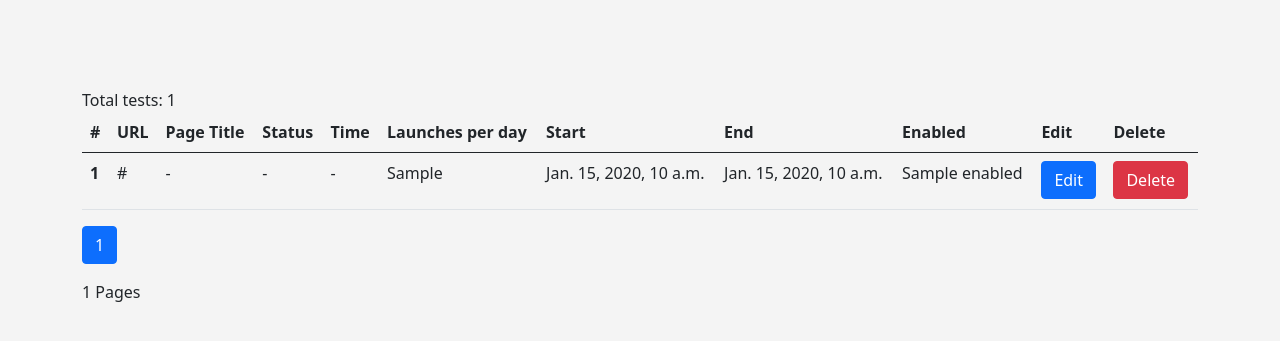
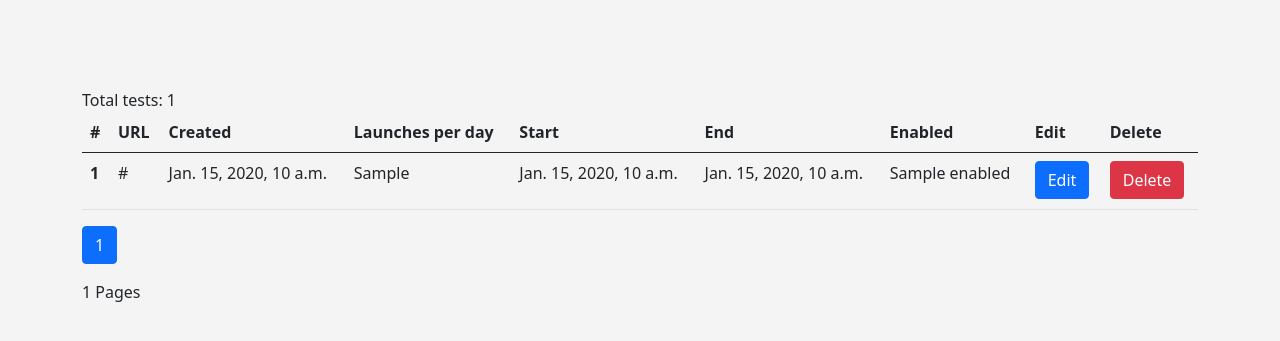
Before and after one commit to Dan-Abr/selenium-web, a Django app: template core_app/templates/core_app/e2e-tests/manage.html in a window 1280 px wide. Shown: the part 56-397 px from the top of the page. Run offline with Django 3.2, Linux system fonts and the light colour scheme; the template is opened without the code that fills it: most values are stand-ins (such as "Sample title", 1, 10 or a date in 2020).

Commit message:
fix: show when an end-to-end test first created.

```diff
--- a/core_app/templates/core_app/e2e-tests/manage.html
+++ b/core_app/templates/core_app/e2e-tests/manage.html
@@ -16,9 +16,7 @@
             <tr>
                 <th scope="col">#</th>
                 <th scope="col">URL</th>
-                <th scope="col">Page Title</th>
-                <th scope="col">Status</th>
-                <th scope="col">Time</th>
+                <th scope="col">Created</th>
                 <th scope="col">Launches per day</th>
                 <th scope="col">Start</th>
                 <th scope="col">End</th>
@@ -34,9 +32,7 @@
                 <td>
                     <p>{{ item.url }}</p>
                 </td>
-                <td>-</td>
-                <td>-</td>
-                <td>-</td>
+                <td>{{ item.created }}</td>
                 <td>{{ item.launches_per_day }}</td>
                 <td>{{ item.start_date }}</td>
                 <td>{{ item.end_date }}</td>
```
Also changed, not shown: db.sqlite3.
